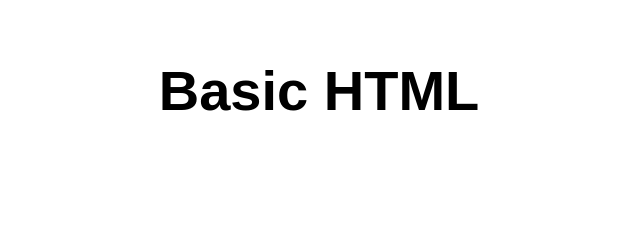
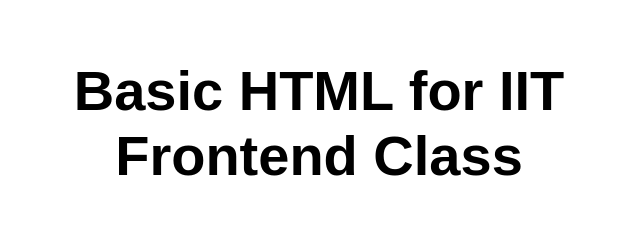
Before and after one commit to RajKrishnanIIT/iitfrontenddemo, a website: page src/index.html in a window 1280 px wide. Shown: the whole page, without its empty margins (321-961 px from the left). Drawn offline with Linux system fonts and the light colour scheme.

Commit message:
Modifed main to demo github action deploy

```diff
--- a/src/index.html
+++ b/src/index.html
@@ -10,7 +10,7 @@
 
 <body>
   <main>
-    <h1>Basic HTML</h1>
+    <h1>Basic HTML for IIT Frontend Class</h1>
   </main>
 </body>
 
```
